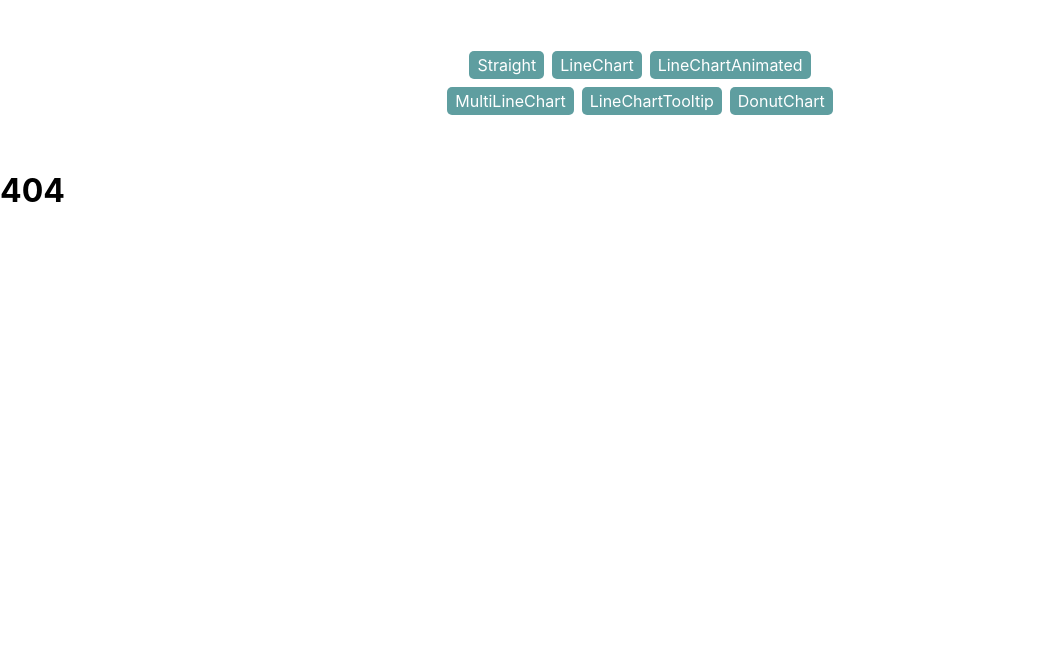
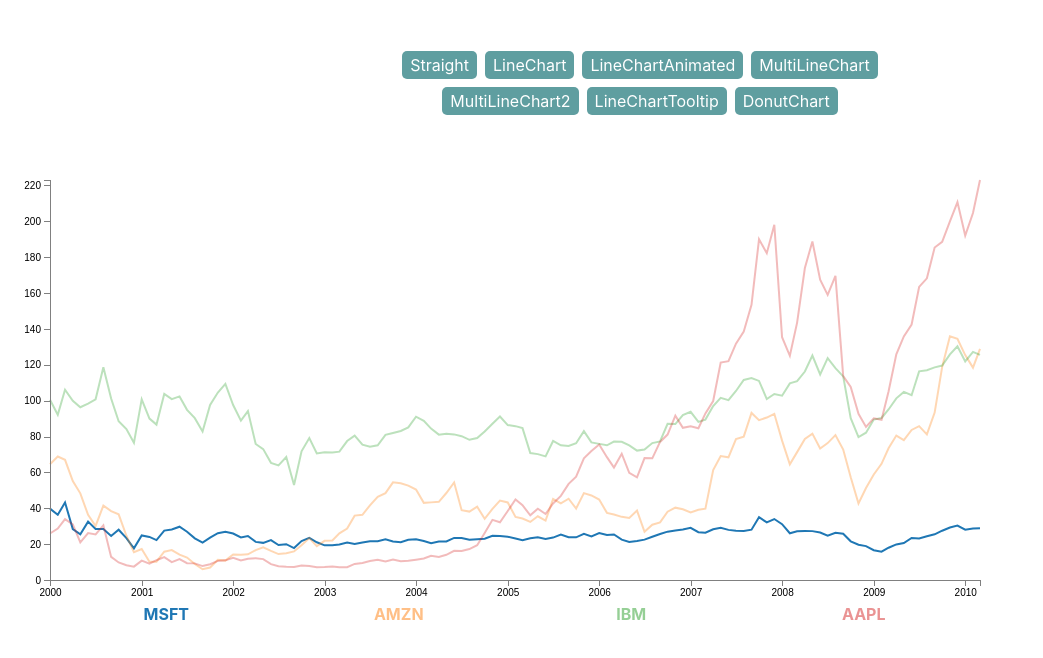
Before and after one commit to goshaha/react-d3-test, a React (Create React App) app: page /multilinechart2 in a window 1280 px wide. Before the commit this address had no page. Shown: the top 658 px of the page, without its empty margins (0-1043 px from the left). Built offline with nearby package versions, Linux system fonts and the light colour scheme.

Commit message:
change colors by click

```diff
--- a/src/App.js
+++ b/src/App.js
@@ -3,6 +3,7 @@
 import Home from "./pages/Home";
 import LineChart from "./pages/LineChart";
 import MultiLineChart from "./pages/MultiLineChart";
+import MultiLineChart2 from "./pages/MultilineChart2";
 import DonutChart from "./pages/DonutChart";
 import LineChartTooltip from "./pages/LineChartTooltip";
 import Barchart from "./pages/Barchart";
@@ -20,6 +21,7 @@
           <Route path="linechartanimated" element={<LineChartAnimated />} />
           <Route path="donutchart" element={<DonutChart />} />
           <Route path="multilinechart" element={<MultiLineChart />} />
+          <Route path="multilinechart2" element={<MultiLineChart2 />} />
           <Route path="lineChartTooltip" element={<LineChartTooltip />} />
           <Route path="*" element={<NoPage />} />
         </Route>
--- a/src/pages/Barchart.js
+++ b/src/pages/Barchart.js
@@ -20,9 +20,7 @@
       .attr("transform", `translate(${margin.left},${margin.top})`);
 
     // Parse the Data
-    d3.csv(
-      "https://raw.githubusercontent.com/holtzy/data_to_viz/master/Example_dataset/7_OneCatOneNum_header.csv"
-    ).then(function (data) {
+    d3.csv("./onecatonenum.csv").then(function (data) {
       // X axis
       const x = d3
         .scaleBand()
--- a/src/pages/LineChart.js
+++ b/src/pages/LineChart.js
@@ -3,6 +3,22 @@
 
 const LineChart = () => {
   const ref = useRef();
+
+  // Create a fake dataset
+  const dataset = [
+    { date: new Date("2022-01-01"), value: 200 },
+    { date: new Date("2022-02-01"), value: 250 },
+    { date: new Date("2022-03-01"), value: 180 },
+    { date: new Date("2022-04-01"), value: 300 },
+    { date: new Date("2022-05-01"), value: 280 },
+    { date: new Date("2022-06-01"), value: 220 },
+    { date: new Date("2022-07-01"), value: 300 },
+    { date: new Date("2022-08-01"), value: 450 },
+    { date: new Date("2022-09-01"), value: 280 },
+    { date: new Date("2022-10-01"), value: 600 },
+    { date: new Date("2022-11-01"), value: 780 },
+    { date: new Date("2022-12-01"), value: 320 },
+  ];
 
   useEffect(() => {
     const margin = { top: 70, right: 30, bottom: 40, left: 80 };
@@ -10,13 +26,10 @@
     const height = 500 - margin.top - margin.bottom;
 
     // Set up the x and y scales
-
     const x = d3.scaleTime().range([0, width]);
-
     const y = d3.scaleLinear().range([height, 0]);
 
     // Create the SVG element and append it to the chart container
-
     const svg = d3
       .select("#barchart")
       .append("svg")
@@ -25,30 +38,12 @@
       .append("g")
       .attr("transform", `translate(${margin.left},${margin.top})`);
 
-    // Create a fake dataset
-
-    const dataset = [
-      { date: new Date("2022-01-01"), value: 200 },
-      { date: new Date("2022-02-01"), value: 250 },
-      { date: new Date("2022-03-01"), value: 180 },
-      { date: new Date("2022-04-01"), value: 300 },
-      { date: new Date("2022-05-01"), value: 280 },
-      { date: new Date("2022-06-01"), value: 220 },
-      { date: new Date("2022-07-01"), value: 300 },
-      { date: new Date("2022-08-01"), value: 450 },
-      { date: new Date("2022-09-01"), value: 280 },
-      { date: new Date("2022-10-01"), value: 600 },
-      { date: new Date("2022-11-01"), value: 780 },
-      { date: new Date("2022-12-01"), value: 320 },
-    ];
-
     // Define the x and y domains
 
     x.domain(d3.extent(dataset, (d) => d.date));
     y.domain([0, d3.max(dataset, (d) => d.value)]);
 
     // Add the x-axis
-
     svg
       .append("g")
       .attr("transform", `translate(0,${height})`)
@@ -60,7 +55,6 @@
       );
 
     // Add the y-axis
-
     svg.append("g").call(d3.axisLeft(y));
 
     // Create the line generator
@@ -69,9 +63,9 @@
       .line()
       .x((d) => x(d.date))
       .y((d) => y(d.value));
+    // .curve(d3.curveBasis);
 
     // Add the line path to the SVG element
-
     svg
       .append("path")
       .datum(dataset)
--- /dev/null
+++ b/src/pages/MultilineChart2.js
@@ -0,0 +1,132 @@
+import * as d3 from "d3";
+import { useEffect, useRef, useState } from "react";
+import styled from "styled-components";
+
+const StyledWrapper = styled.div`
+  path {
+    stroke: steelblue;
+    stroke-width: 2;
+    fill: none;
+  }
+
+  .axis path,
+  .axis line {
+    fill: none;
+    stroke: grey;
+    stroke-width: 1;
+    shape-rendering: crispEdges;
+  }
+
+  .legend {
+    font-size: 16px;
+    font-weight: bold;
+    text-anchor: middle;
+  }
+`;
+
+const MultiLineChart2 = () => {
+  const ref = useRef();
+  const [current, setCurrent] = useState(0);
+
+  const drawChart = () => {
+    const margin = { top: 30, right: 20, bottom: 70, left: 50 },
+      width = 1000 - margin.left - margin.right,
+      height = 500 - margin.top - margin.bottom;
+
+    // Parse the date / time
+    const parseDate = d3.timeParse("%b %Y");
+
+    // Set the ranges
+    const x = d3.scaleTime().range([0, width]);
+    const y = d3.scaleLinear().range([height, 0]);
+
+    const priceline = d3
+      .line()
+      .x((d) => x(d.date))
+      .y((d) => y(d.price));
+
+    // Adds the svg canvas
+    const svg = d3
+      .select("#barchart")
+      .append("svg")
+      .attr("width", width + margin.left + margin.right)
+      .attr("height", height + margin.top + margin.bottom)
+      .append("g")
+      .attr("transform", "translate(" + margin.left + "," + margin.top + ")");
+
+    // Get the data
+    d3.csv("./stocks.csv").then(function (data) {
+      data.forEach((d) => {
+        d.date = parseDate(d.date);
+        d.price = +d.price;
+      });
+
+      // Scale the range of the data
+      x.domain(d3.extent(data, (d) => d.date));
+      y.domain([0, d3.max(data, (d) => d.price)]);
+
+      // Group the entries by symbol
+      const dataNest = Array.from(
+        d3.group(data, (d) => d.symbol),
+        ([key, value]) => ({ key, value })
+      );
+
+      // set the colour scale
+      const color = d3.scaleOrdinal(d3.schemeCategory10);
+
+      const legendSpace = width / dataNest.length; // spacing for the legend
+
+      // Loop through each symbol / key
+      dataNest.forEach(function (d, i) {
+        svg
+          .append("path")
+          .attr("class", "line")
+          .style("stroke", function () {
+            // Add the colours dynamically
+            return (d.color =
+              i === current ? color(d.key) : `${color(d.key)}50`);
+          })
+          .attr("d", priceline(d.value));
+
+        // Add the Legend
+        svg
+          .append("text")
+          .attr("x", legendSpace / 2 + i * legendSpace) // space legend
+          .attr("y", height + margin.bottom / 2 + 5)
+          .attr("class", "legend") // style the legend
+          .style("fill", function () {
+            // Add the colours dynamically
+            return (d.color =
+              i === current ? color(d.key) : `${color(d.key)}80`);
+          })
+          .on("click", () => {
+            setCurrent(i);
+          })
+          .text(d.key);
+      });
+
+      // Add the X Axis
+      svg
+        .append("g")
+        .attr("class", "axis")
+        .attr("transform", "translate(0," + height + ")")
+        .call(d3.axisBottom(x));
+
+      // Add the Y Axis
+      svg.append("g").attr("class", "axis").call(d3.axisLeft(y));
+    });
+  };
+
+  useEffect(() => {
+    d3.select("g").remove();
+    drawChart();
+  }, [current]);
+
+  return (
+    <StyledWrapper>
+      <svg width={"100%"} height={500} id="barchart" ref={ref} />
+    </StyledWrapper>
+  );
+};
+
+export default MultiLineChart2;
--- a/src/pages/Navigation.js
+++ b/src/pages/Navigation.js
@@ -4,7 +4,7 @@
 
 const NavigationStyled = styled.div`
   display: grid;
-  grid-template-columns: 1fr 1fr 1fr;
+  grid-template-columns: 0.5fr 1fr 0.5fr;
   grid-gap: 10px;
   width: 100%;
 
@@ -55,6 +55,10 @@
     name: "MultiLineChart",
   },
   {
+    path: "/multilinechart2",
+    name: "MultiLineChart2",
+  },
+  {
     path: "/lineChartTooltip",
     name: "LineChartTooltip",
   },
```
Also changed, not shown: public/onecatonenum.csv (added).
